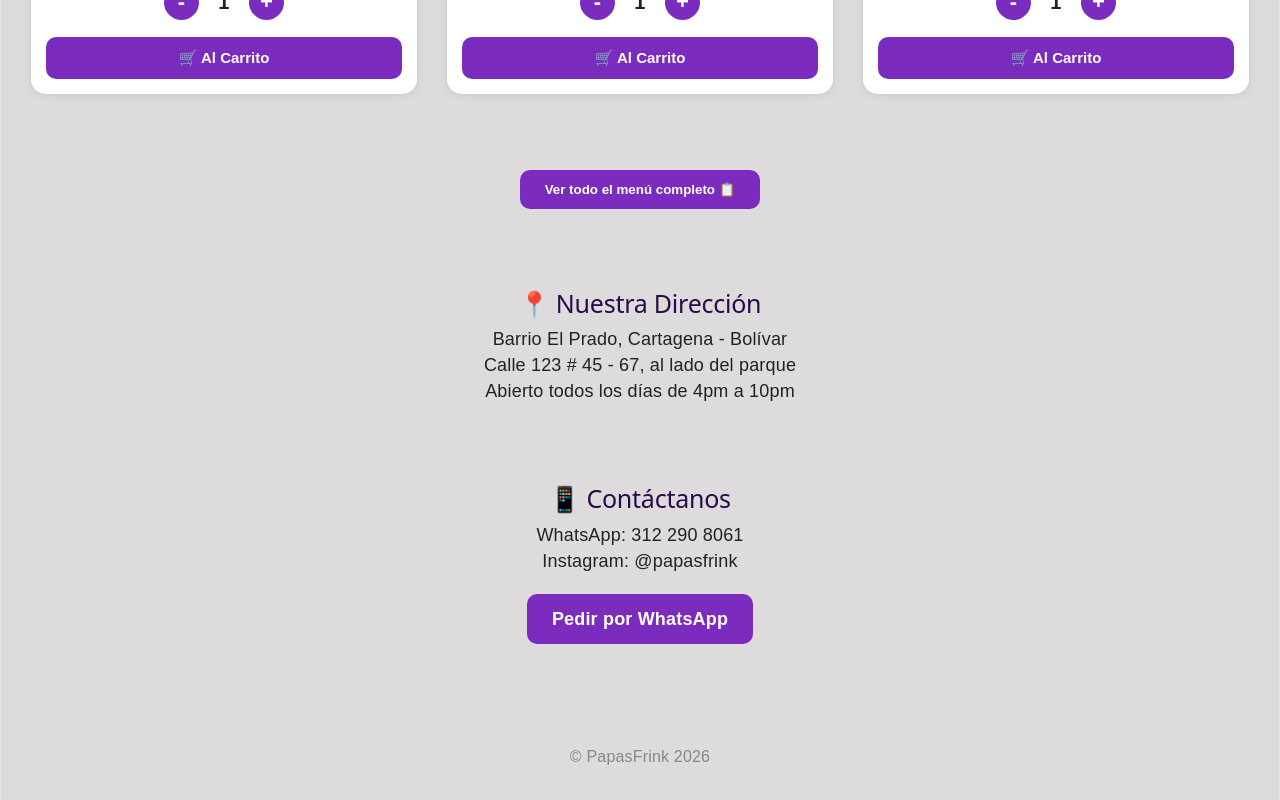
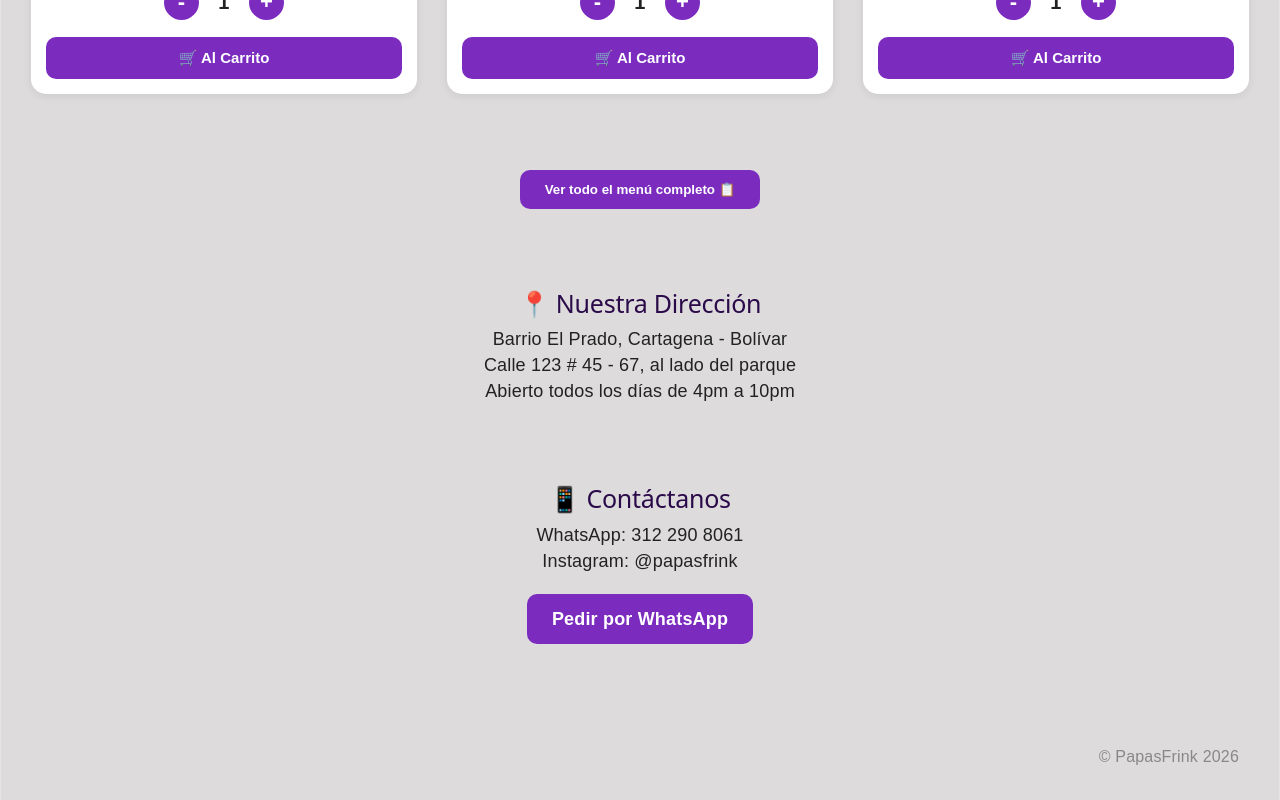
Before and after one commit to Elcy-97/papasfreink-react, a React (Vite) app: page / in a window 1280 px wide. Shown: the part 1594-2394 px from the top of the page. Built offline with nearby package versions, Linux system fonts and the light colour scheme.

Commit message:
acomodar footer

```diff
--- a/src/App.css
+++ b/src/App.css
@@ -571,6 +571,16 @@ h2 {
   text-align: center !important;
 }
 
+@media (min-width: 768px) {
+  .pie-pagina {
+    text-align: right !important;
+    padding: 40px 40px 30px 20px !important;
+  }
+  .pie-pagina p {
+    text-align: right !important;
+  }
+}
+
 /* Que la página ocupe TODO el ancho en pantalla grande */
 body, #root {
   width: 100% !important;
```
